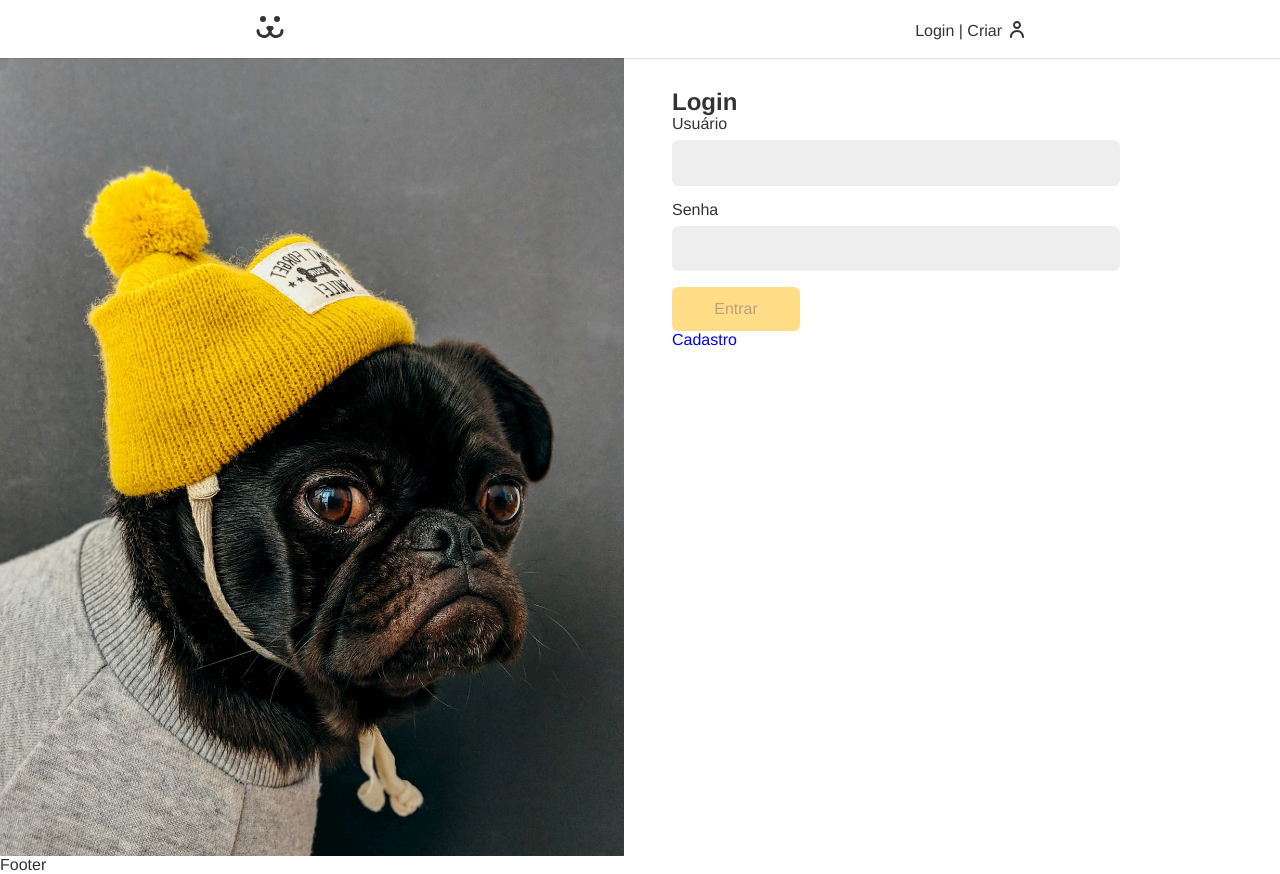
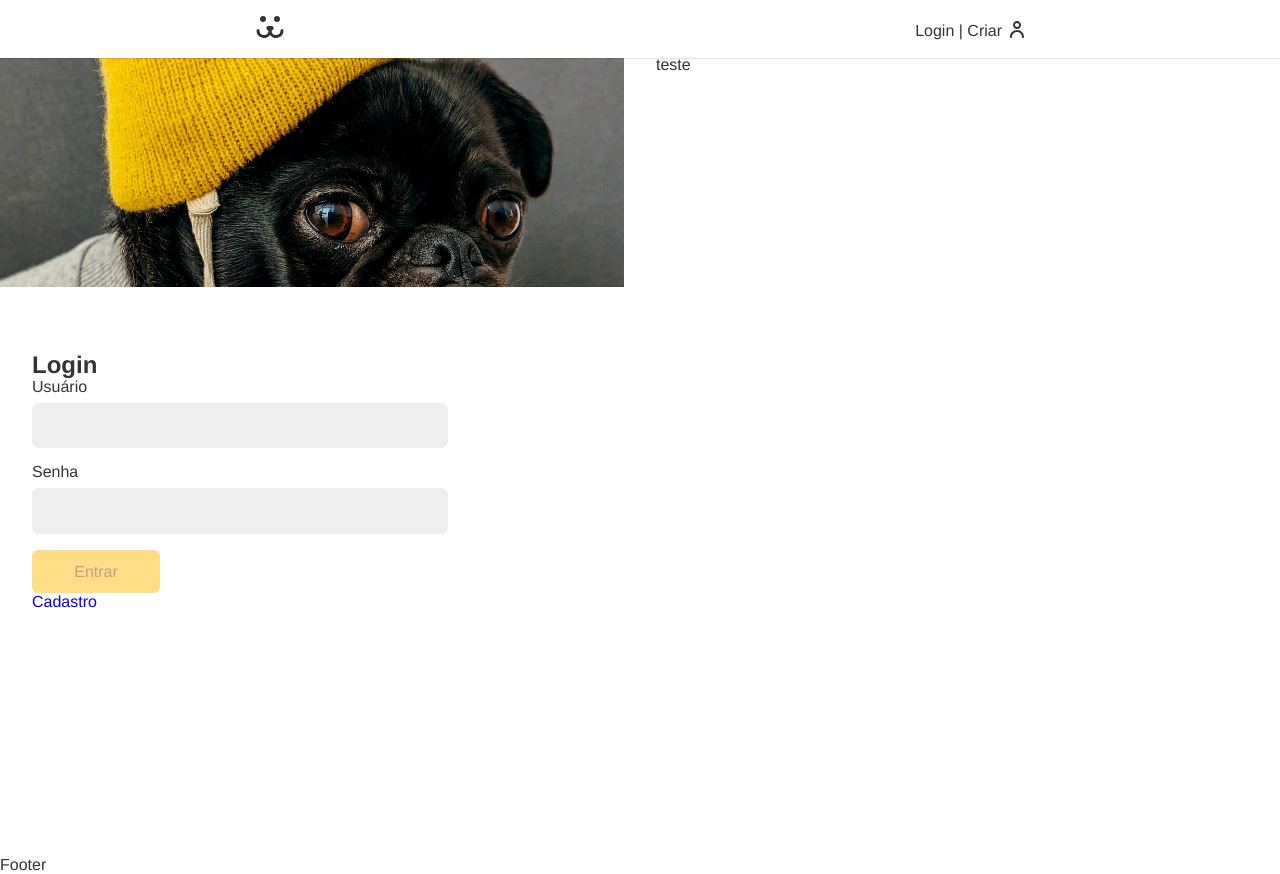
Before and after one commit to gustavocabraltv/origamid-react, a React (Create React App) app: page /login in a window 1280 px wide. Built offline with nearby package versions, Linux system fonts and the light colour scheme.

Commit message:
styles login

```diff
--- a/src/components/Login/Login.js
+++ b/src/components/Login/Login.js
@@ -11,6 +11,7 @@ const Login = () => {
 
     return(
     <div className={styles.login}>
+     <aside><p>teste</p></aside>
       <div className={styles.forms}>
         <Routes>
                 <Route path='/' element={<LoginForm/>}/>
--- a/src/components/Login/Login.module.css
+++ b/src/components/Login/Login.module.css
@@ -17,7 +17,7 @@
 
 .forms{
     max-width: 30rem;
-    padding: 2rem 1rem;
+    padding: 2rem;
 
 }
 
```
